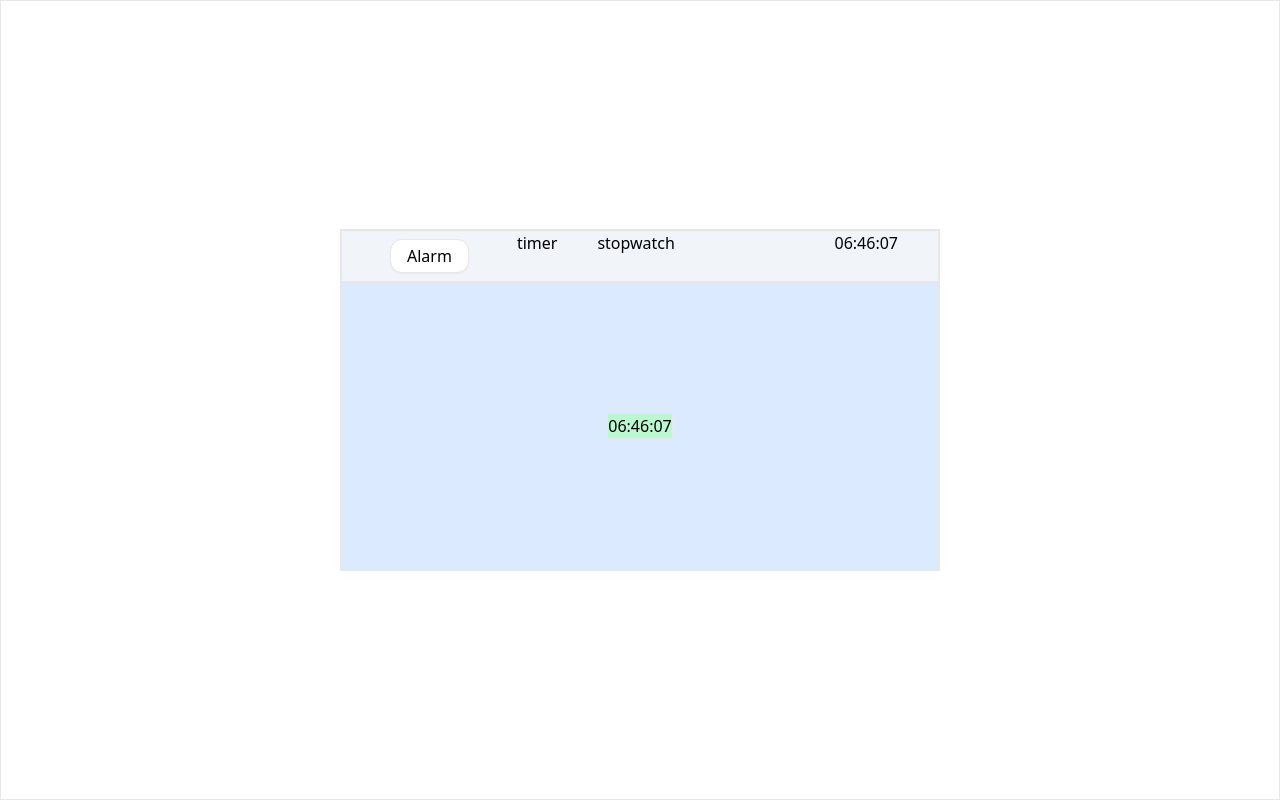
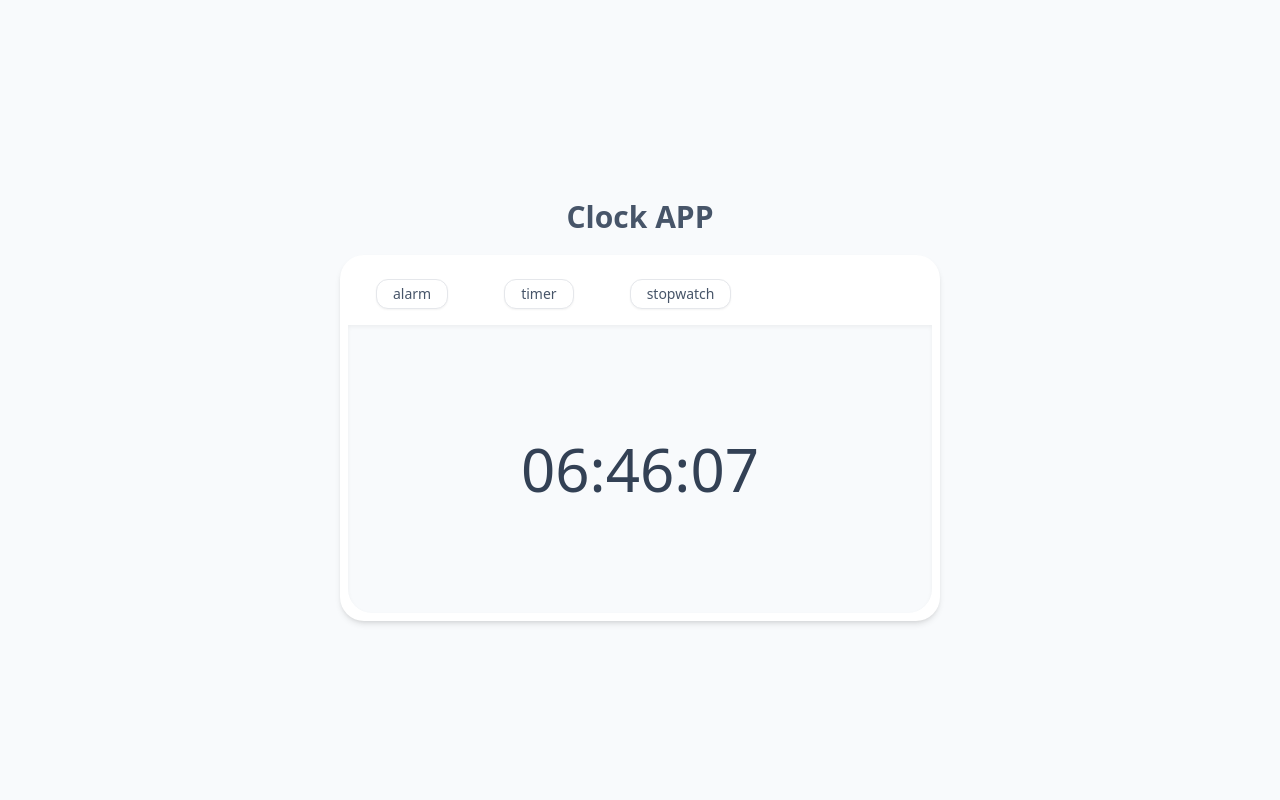
Before and after one commit to ramamimu/pweb-project-1, a Vue app: page / in a window 1280 px wide. Built offline with nearby package versions, Linux system fonts and the light colour scheme.

Commit message:
feat: alarm and history

```diff
--- a/package.json
+++ b/package.json
@@ -11,6 +11,9 @@
     "prettier:fix": "npx prettier --write ."
   },
   "dependencies": {
+    "@heroicons/vue": "^2.0.11",
+    "flowbite": "^1.5.3",
+    "gsap": "^3.11.1",
     "pinia": "^2.0.21",
     "vue": "^3.2.38",
     "vue-router": "^4.1.5"
--- a/src/components/Alarm.vue
+++ b/src/components/Alarm.vue
@@ -11,74 +11,89 @@ const props = defineProps({
 
 const ALARM_STATE = useAlarm();
 
-const time: { hours: string[]; minutes: string[] } = reactive({
+interface Time {
+  hours: number[];
+  minutes: number[];
+}
+
+const time: Time = reactive({
   hours: [],
   minutes: [],
 });
 
 const currentAlarm: {
-  hours: string;
-  minutes: string;
+  hours: number;
+  minutes: number;
 } = reactive({
-  hours: "00",
-  minutes: "00",
+  hours: 0,
+  minutes: 0,
 });
 
 function addAlarm(e: any) {
   e.preventDefault();
 
   ALARM_STATE.setAlarm(currentAlarm.hours, currentAlarm.minutes);
+  currentAlarm.hours = 0;
+  currentAlarm.minutes = 0;
 }
 
 onMounted(() => {
-  for (let i = 0; i < 24; i++) {
-    i < 10
-      ? time.hours.push("0" + i.toString())
-      : time.hours.push(i.toString());
-  }
-  for (let i = 0; i < 60; i++) {
-    i < 10
-      ? time.minutes.push("0" + i.toString())
-      : time.minutes.push(i.toString());
-  }
+  // for (let i = 0; i < 24; i++) {
+  //   i < 10 ? time.hours.push("0" + i.toString()) : time.hours.push(i.toString());
+  // }
+  // for (let i = 0; i < 60; i++) {
+  //   i < 10 ? time.minutes.push("0" + i.toString()) : time.minutes.push(i.toString());
+  // }
 });
 </script>
 
 <template>
-  <div v-if="props.isShow" class="grid h-full w-full grid-cols-2 border">
-    <div class="border-2 border-black">
-      <h2>Set Alarm</h2>
-      <form class="flex items-start" @submit="addAlarm">
-        <select
-          v-model="currentAlarm.hours"
-          onfocus="this.size=10;"
-          onblur="this.size=1;"
-          onchange="this.size=1; this.blur();"
+  <div v-if="props.isShow" class="grid h-full w-full grid-cols-5">
+    <div class="col-span-2 rounded-bl-3xl shadow-inner">
+      <div class="flex items-center justify-center gap-2 pt-20">
+        <div class="w-16">
+          <input
+            type="number"
+            min="0"
+            max="23"
+            class="block w-full rounded-lg border border-gray-300 bg-gray-50 p-2.5 text-sm text-gray-900 focus:border-blue-500 focus:ring-blue-500 dark:border-gray-600 dark:bg-gray-700 dark:text-white dark:placeholder-gray-400 dark:focus:border-blue-500 dark:focus:ring-blue-500"
+            placeholder="0"
+            v-model="currentAlarm.hours"
+            required
+          />
+        </div>
+        <p>:</p>
+        <div class="w-16">
+          <input
+            type="number"
+            min="0"
+            max="59"
+            placeholder="0"
+            v-model="currentAlarm.minutes"
+            class="block w-full rounded-lg border border-gray-300 bg-gray-50 p-2.5 text-sm text-gray-900 focus:border-blue-500 focus:ring-blue-500 dark:border-gray-600 dark:bg-gray-700 dark:text-white dark:placeholder-gray-400 dark:focus:border-blue-500 dark:focus:ring-blue-500"
+          />
+        </div>
+      </div>
+      <div class="flex items-center justify-center">
+        <button
+          class="mt-5 flex items-center justify-center rounded-full bg-slate-100 py-3 px-5 text-3xl font-bold text-blue-900 shadow-md active:bg-slate-200"
+          @click="addAlarm"
         >
-          <option v-for="item in time.hours" :key="item" :value="item">
-            {{ item }}
-          </option>
-        </select>
-        :
-        <select
-          v-model="currentAlarm.minutes"
-          onfocus="this.size=10;"
-          onblur="this.size=1;"
-          onchange="this.size=1; this.blur();"
-        >
-          <option v-for="item in time.minutes" :key="item" :value="item">
-            {{ item }}
-          </option>
-        </select>
-        <button type="submit">ini buttonnya</button>
-      </form>
+          +
+        </button>
+      </div>
+
+      <label for="default-toggle" class="relative inline-flex cursor-pointer items-center">
+        <input type="checkbox" value="" id="default-toggle" class="peer sr-only" />
+        <div
+          class="peer h-6 w-11 rounded-full bg-gray-200 after:absolute after:top-[2px] after:left-[2px] after:h-5 after:w-5 after:rounded-full after:border after:border-gray-300 after:bg-white after:transition-all after:content-[''] peer-checked:bg-blue-600 peer-checked:after:translate-x-full peer-checked:after:border-white peer-focus:outline-none peer-focus:ring-4 peer-focus:ring-blue-300 dark:border-gray-600 dark:bg-gray-700 dark:peer-focus:ring-blue-800"
+          bis_skin_checked="1"
+        ></div>
+        <span class="ml-3 text-sm font-medium text-gray-900 dark:text-gray-300">Toggle me</span>
+      </label>
     </div>
-    <div class="border-2 border-black">
-      <h2>grid ke 2</h2>
-      <div
-        v-for="time in ALARM_STATE.alarm"
-        :key="`${time.hour}${time.minute}`"
-      >
+    <div class="rounded-br-3xl border-l-2">
+      <div v-for="time in ALARM_STATE.alarm" :key="`${time.hour}${time.minute}`">
         <p>{{ time }}</p>
       </div>
     </div>
--- a/src/components/DigitalClock.vue
+++ b/src/components/DigitalClock.vue
@@ -12,11 +12,9 @@ const props = defineProps({
 </script>
 
 <template>
-  <div v-if="props.isShow" class="border bg-green-200">
+  <div v-if="props.isShow" class="text-6xl text-slate-700">
     <h1>
-      {{
-        `${CLOCK_STATE.getHours}:${CLOCK_STATE.getMinutes}:${CLOCK_STATE.getSeconds}`
-      }}
+      {{ `${CLOCK_STATE.getHours}:${CLOCK_STATE.getMinutes}:${CLOCK_STATE.getSeconds}` }}
     </h1>
   </div>
 </template>
--- a/src/views/Clock.vue
+++ b/src/views/Clock.vue
@@ -10,36 +10,53 @@ import { onMounted } from "vue";
 const CLOCK_STATE = useClock();
 const LOGIC_UI_STATE = useLogicUI();
 
+interface ClockButtons {
+  alarm: string;
+  timer: string;
+  stopwatch: string;
+}
+
+const clockButtons: ClockButtons = {
+  alarm: "alarm",
+  timer: "timer",
+  stopwatch: "stopwatch",
+};
+
 onMounted(() => {
   CLOCK_STATE.startClock();
 });
 </script>
 
 <template>
-  <div class="h-screen">
-    <div
-      class="container mx-auto flex h-full flex-col items-center justify-center border"
-    >
-      <div class="w-[600px] border bg-slate-100">
-        <div class="flex w-full justify-between gap-20 border pl-10">
+  <div class="h-screen bg-slate-50">
+    <div class="container mx-auto flex h-full flex-col items-center justify-center">
+      <h2 class="p-5 text-3xl font-extrabold text-slate-600">Clock APP</h2>
+      <div
+        class="w-[600px] rounded-3xl bg-white p-2 shadow-md transition-shadow duration-500 hover:shadow-2xl"
+      >
+        <div class="flex w-full items-center justify-between gap-2 p-2 pl-5">
           <ul class="flex gap-10">
             <li
-              class="m-2 cursor-pointer rounded-xl border bg-white px-4 py-1 shadow-sm transition-all hover:translate-x-[1px] hover:translate-y-[-0.5px] hover:shadow-md active:translate-x-[1px] active:translate-y-[2px]"
-              @click="LOGIC_UI_STATE.changeView('alarm')"
+              v-for="clockButton in clockButtons"
+              :key="clockButton"
+              class="m-2 cursor-pointer rounded-xl border bg-white px-4 py-1 text-sm text-slate-600 shadow-sm transition-all duration-150 hover:translate-x-[1px] hover:translate-y-[-0.5px] hover:shadow-md active:translate-x-[1px] active:translate-y-[2px]"
+              @click="LOGIC_UI_STATE.changeView(clockButton)"
             >
-              Alarm
+              {{ clockButton }}
             </li>
-            <li @click="LOGIC_UI_STATE.changeView('timer')">timer</li>
-            <li @click="LOGIC_UI_STATE.changeView('stopwatch')">stopwatch</li>
           </ul>
-          <div class="mr-10" @click="LOGIC_UI_STATE.changeView('digitalClock')">
-            {{
-              `${CLOCK_STATE.getHours}:${CLOCK_STATE.getMinutes}:${CLOCK_STATE.getSeconds}`
-            }}
+          <div
+            :class="{
+              'mr-10 cursor-pointer rounded-md p-2 text-sm font-semibold text-slate-600 shadow-inner transition-opacity duration-300 hover:shadow-xl': true,
+              'opacity-0': LOGIC_UI_STATE.clock.digitalClock,
+            }"
+            @click="LOGIC_UI_STATE.changeView('digitalClock')"
+          >
+            {{ `${CLOCK_STATE.getHours}:${CLOCK_STATE.getMinutes}:${CLOCK_STATE.getSeconds}` }}
           </div>
         </div>
         <div
-          class="flex h-72 w-full flex-col items-center justify-center border bg-blue-100"
+          class="flex h-72 w-full flex-col items-center justify-center rounded-b-3xl bg-slate-50 shadow-inner"
         >
           <DigitalClock :isShow="LOGIC_UI_STATE.clock.digitalClock" />
           <Alarm :isShow="LOGIC_UI_STATE.clock.alarm" />
--- a/tailwind.config.js
+++ b/tailwind.config.js
@@ -4,5 +4,5 @@ module.exports = {
   theme: {
     extend: {},
   },
-  plugins: [],
+  plugins: [require("flowbite/plugin")],
 };
```
Also changed, not shown: 1 other file (tests, documents, lock files or other folders).
